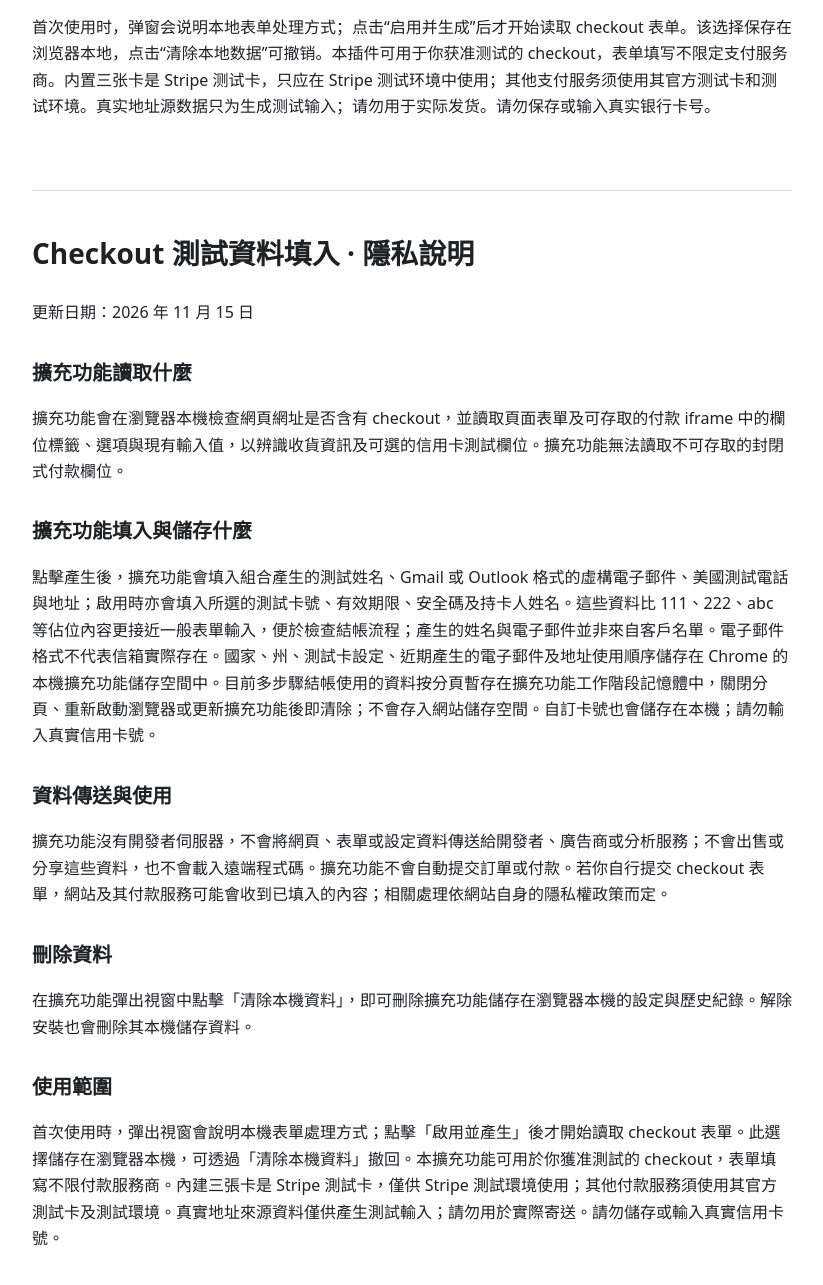
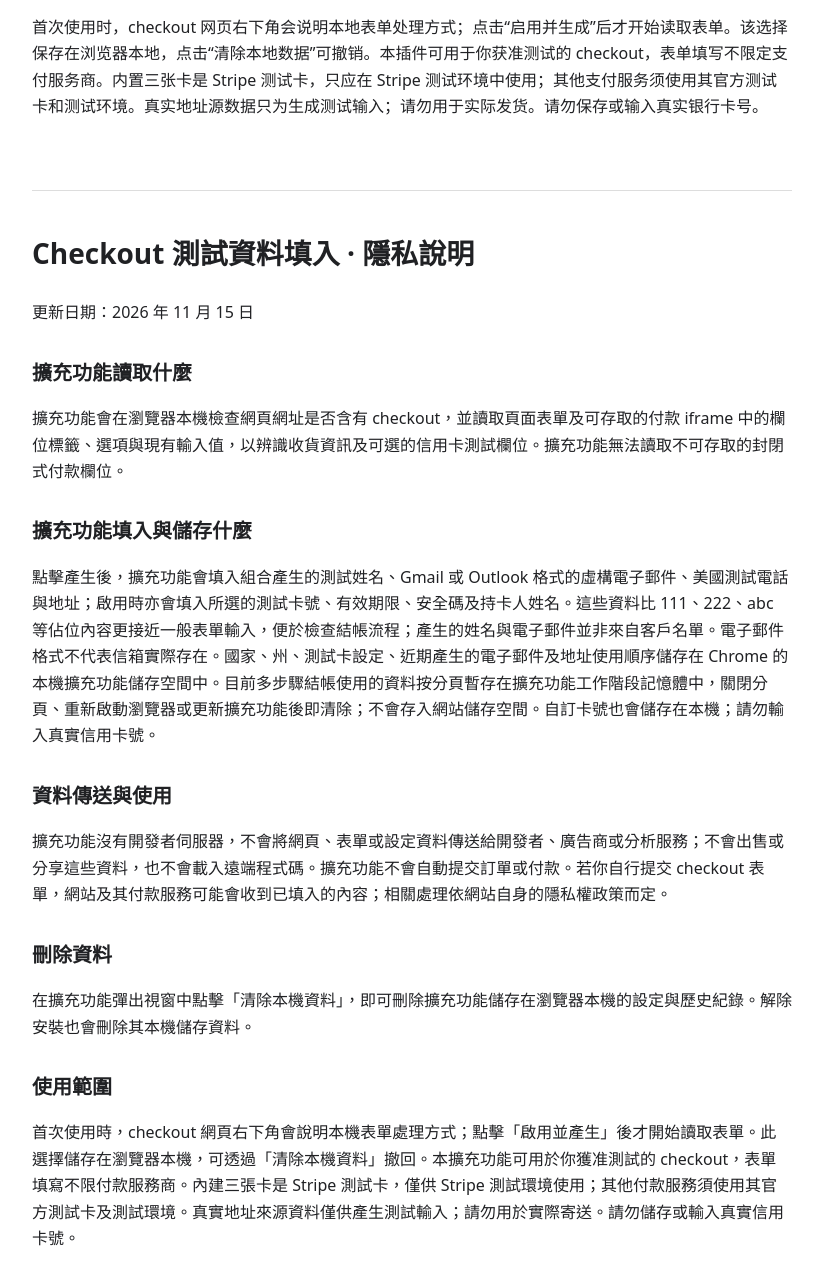
Before and after one commit to tryfashion/Checkout-Test-Fill, a plain HTML site: page index.html in a window 1280 px wide. Shown: the part 2246-3531 px from the top of the page, without its empty margins (228-1051 px from the left). Drawn offline with Linux system fonts and the light colour scheme.

Commit message:
Add files via upload

```diff
--- a/index.html
+++ b/index.html
@@ -7,15 +7,15 @@
 <h2>What it fills and stores</h2><p>When you click Generate, the extension fills a combined test name, a fictional Gmail- or Outlook-formatted email, a US test phone number and address, and, when enabled, the selected test card number, expiry, security code, and cardholder name. These details resemble ordinary form entries more closely than placeholders such as 111, 222, or abc, helping you check checkout flows; generated names and emails do not come from customer lists. The email format does not mean an inbox exists. Country, state, test-card settings, recently generated emails, and address order are stored in Chrome local extension storage. The current multi-step profile is kept per tab in extension session memory and cleared when the tab closes, the browser restarts, or the extension updates; it is not stored in the website&#39;s storage. Custom card numbers are also stored locally; never enter a real card number.</p>
 <h2>Data sharing and use</h2><p>The extension has no developer server. It does not send page, form, or settings data to the developer, advertisers, or analytics providers; sell or share that data; or load remote code. It never submits an order or payment. If you submit a checkout form yourself, the website and payment provider may receive the filled data under the site&#39;s privacy policy.</p>
 <h2>Delete data</h2><p>Click Clear local data in the popup to delete stored settings and history. Uninstalling the extension also removes its local storage.</p>
-<h2>Scope</h2><p>On first use, the popup explains local form processing. The extension starts reading checkout forms only after you click Enable and generate. This choice is stored locally and can be withdrawn with Clear local data. Use this extension on checkout flows you are authorized to test; form filling is not limited to any payment provider. The three built-in cards are Stripe test cards for Stripe test environments only. For other payment providers, use their official test cards in their test environments. Real address source data is for test input only; do not use it for actual shipping. Never save or enter a real card number.</p></section>
+<h2>Scope</h2><p>On first use, a notice at the bottom right of checkout pages explains local form processing. The extension starts reading form fields only after you click Enable and generate. This choice is stored locally and can be withdrawn with Clear local data. Use this extension on checkout flows you are authorized to test; form filling is not limited to any payment provider. The three built-in cards are Stripe test cards for Stripe test environments only. For other payment providers, use their official test cards in their test environments. Real address source data is for test input only; do not use it for actual shipping. Never save or enter a real card number.</p></section>
 <section id="zh-CN" lang="zh-CN"><h1>Checkout 测试资料填充 · 隐私说明</h1><p>更新日期：2026 年 11 月 15 日</p><h2>插件读取什么</h2><p>插件在浏览器本地检查网页地址是否含有 checkout，并读取页面表单及可访问的支付 iframe 中的字段标签、选项和现有输入值，以识别收货信息及可选的信用卡测试字段。插件不会读取无法访问的封闭支付控件。</p>
 <h2>插件填写和保存什么</h2><p>点击生成后，插件填写组合生成的测试姓名、Gmail 或 Outlook 格式的虚构邮箱、美国测试电话、地址，以及启用时选定的测试卡号、有效期、安全码和持卡人姓名。这些资料比 111、222、abc 等占位内容更接近常见表单输入，便于检查结账流程；姓名和邮箱是生成的测试资料，不来自客户名单。邮箱格式不代表存在对应邮箱。插件将国家、州、测试卡设置、近期生成的邮箱和地址使用顺序保存在 Chrome 的本地扩展存储中。多步骤结账所用的当前资料按标签页暂存在扩展会话内存中，在标签页关闭、浏览器重启或插件更新后清除；不会放入网站的存储。自定义卡号也会保存在本地；请勿输入真实银行卡号。</p>
 <h2>数据发送和使用</h2><p>插件没有开发者服务器，不向开发者、广告商或分析服务发送网页、表单或设置数据，不销售或共享这些数据，也不加载远程代码。插件不会自动提交订单或付款。你如果自行提交 checkout 表单，网站及其支付服务可能收到已填入的内容；该处理取决于网站自身的隐私政策。</p>
 <h2>删除数据</h2><p>在插件弹窗中点击“清除本地数据”，即可删除插件保存在浏览器本地的设置及历史记录。卸载插件也会删除其本地存储。</p>
-<h2>使用范围</h2><p>首次使用时，弹窗会说明本地表单处理方式；点击“启用并生成”后才开始读取 checkout 表单。该选择保存在浏览器本地，点击“清除本地数据”可撤销。本插件可用于你获准测试的 checkout，表单填写不限定支付服务商。内置三张卡是 Stripe 测试卡，只应在 Stripe 测试环境中使用；其他支付服务须使用其官方测试卡和测试环境。真实地址源数据只为生成测试输入；请勿用于实际发货。请勿保存或输入真实银行卡号。</p></section>
+<h2>使用范围</h2><p>首次使用时，checkout 网页右下角会说明本地表单处理方式；点击“启用并生成”后才开始读取表单。该选择保存在浏览器本地，点击“清除本地数据”可撤销。本插件可用于你获准测试的 checkout，表单填写不限定支付服务商。内置三张卡是 Stripe 测试卡，只应在 Stripe 测试环境中使用；其他支付服务须使用其官方测试卡和测试环境。真实地址源数据只为生成测试输入；请勿用于实际发货。请勿保存或输入真实银行卡号。</p></section>
 <section id="zh-TW" lang="zh-TW"><h1>Checkout 測試資料填入 · 隱私說明</h1><p>更新日期：2026 年 11 月 15 日</p><h2>擴充功能讀取什麼</h2><p>擴充功能會在瀏覽器本機檢查網頁網址是否含有 checkout，並讀取頁面表單及可存取的付款 iframe 中的欄位標籤、選項與現有輸入值，以辨識收貨資訊及可選的信用卡測試欄位。擴充功能無法讀取不可存取的封閉式付款欄位。</p>
 <h2>擴充功能填入與儲存什麼</h2><p>點擊產生後，擴充功能會填入組合產生的測試姓名、Gmail 或 Outlook 格式的虛構電子郵件、美國測試電話與地址；啟用時亦會填入所選的測試卡號、有效期限、安全碼及持卡人姓名。這些資料比 111、222、abc 等佔位內容更接近一般表單輸入，便於檢查結帳流程；產生的姓名與電子郵件並非來自客戶名單。電子郵件格式不代表信箱實際存在。國家、州、測試卡設定、近期產生的電子郵件及地址使用順序儲存在 Chrome 的本機擴充功能儲存空間中。目前多步驟結帳使用的資料按分頁暫存在擴充功能工作階段記憶體中，關閉分頁、重新啟動瀏覽器或更新擴充功能後即清除；不會存入網站儲存空間。自訂卡號也會儲存在本機；請勿輸入真實信用卡號。</p>
 <h2>資料傳送與使用</h2><p>擴充功能沒有開發者伺服器，不會將網頁、表單或設定資料傳送給開發者、廣告商或分析服務；不會出售或分享這些資料，也不會載入遠端程式碼。擴充功能不會自動提交訂單或付款。若你自行提交 checkout 表單，網站及其付款服務可能會收到已填入的內容；相關處理依網站自身的隱私權政策而定。</p>
 <h2>刪除資料</h2><p>在擴充功能彈出視窗中點擊「清除本機資料」，即可刪除擴充功能儲存在瀏覽器本機的設定與歷史紀錄。解除安裝也會刪除其本機儲存資料。</p>
-<h2>使用範圍</h2><p>首次使用時，彈出視窗會說明本機表單處理方式；點擊「啟用並產生」後才開始讀取 checkout 表單。此選擇儲存在瀏覽器本機，可透過「清除本機資料」撤回。本擴充功能可用於你獲准測試的 checkout，表單填寫不限付款服務商。內建三張卡是 Stripe 測試卡，僅供 Stripe 測試環境使用；其他付款服務須使用其官方測試卡及測試環境。真實地址來源資料僅供產生測試輸入；請勿用於實際寄送。請勿儲存或輸入真實信用卡號。</p></section>
+<h2>使用範圍</h2><p>首次使用時，checkout 網頁右下角會說明本機表單處理方式；點擊「啟用並產生」後才開始讀取表單。此選擇儲存在瀏覽器本機，可透過「清除本機資料」撤回。本擴充功能可用於你獲准測試的 checkout，表單填寫不限付款服務商。內建三張卡是 Stripe 測試卡，僅供 Stripe 測試環境使用；其他付款服務須使用其官方測試卡及測試環境。真實地址來源資料僅供產生測試輸入；請勿用於實際寄送。請勿儲存或輸入真實信用卡號。</p></section>
 </body></html>
```
